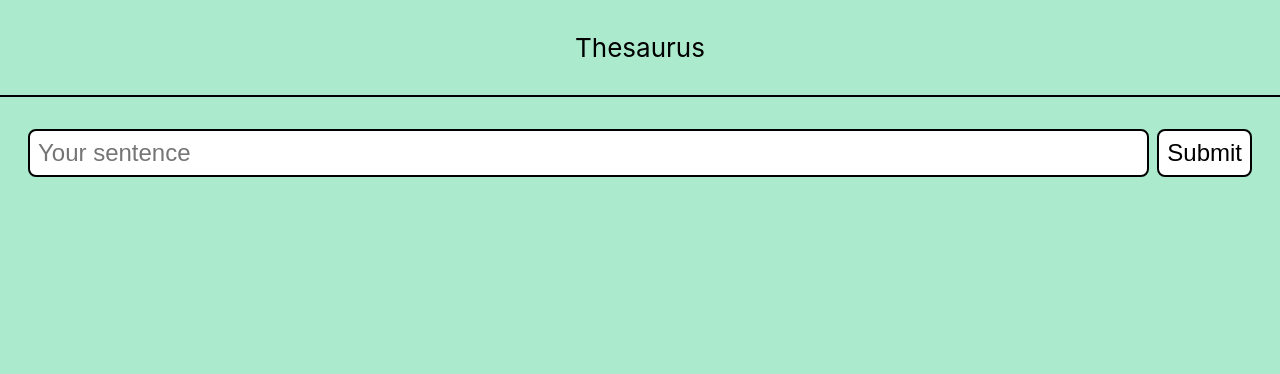
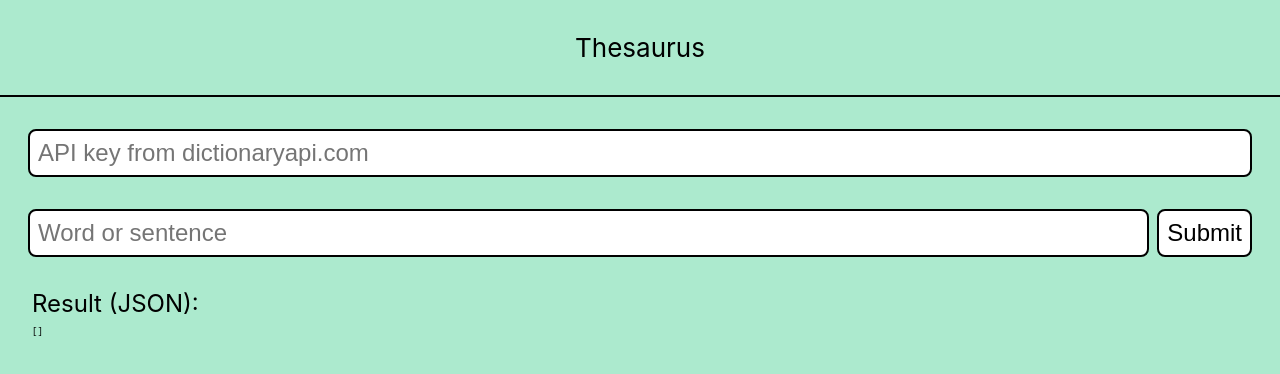
Before and after one commit to samwinslow/rand-thesaurus, a React (Create React App) app: page / in a window 1280 px wide. Shown: the top 374 px of the page. Built offline with nearby package versions, Linux system fonts and the light colour scheme.

Commit message:
working example that returns json

```diff
--- a/src/App.css
+++ b/src/App.css
@@ -27,8 +27,13 @@ html, body, .App {
 }
 
 form {
-  padding: 2rem 1.5rem;
+  margin: 2rem 1.5rem;
   display: flex;
+}
+
+pre {
+  font-size: 9px;
+  white-space: pre-wrap;
 }
 
 input {
--- a/src/App.js
+++ b/src/App.js
@@ -1,19 +1,55 @@
+import { useState } from 'react';
 import './App.css';
 
-function catchFormSubmit(event) {
-
+async function getThesaurusResponse(word, apiKey) {
+  const url = `https://www.dictionaryapi.com/api/v3/references/thesaurus/json/${word}?key=${apiKey}`;
+  const response = await fetch(url);
+  const json = await response.json();
+  return json;
 }
 
 function App() {
+
+  const [apiKey, setApiKey] = useState('');
+  const [sentence, setSentence] = useState('');
+  const [responseData, setResponseData] = useState([]);
+
+  async function catchFormSubmit(event) {
+    event.preventDefault();
+    const response = await getThesaurusResponse(sentence, apiKey);
+    setResponseData(response);
+  }
+
   return (
     <div className="App">
       <header className="App-header">
         Thesaurus
       </header>
+      <form onSubmit={(event) => event.preventDefault()}>
+        <input
+          type="text"
+          name="api_key"
+          value={apiKey}
+          onChange={(event) => setApiKey(event.target.value)}
+          placeholder="API key from dictionaryapi.com"
+        />
+      </form>
       <form onSubmit={catchFormSubmit}>
-        <input type="text" name="sentence" placeholder="Your sentence" />
+        <input
+          type="text"
+          name="sentence"
+          value={sentence}
+          onChange={(event) => setSentence(event.target.value)}
+          placeholder="Word or sentence"
+        />
         <input type="submit" />
       </form>
+      <div style={{ textAlign: 'left', padding: '0 2rem', fontSize: '150%' }}>
+        Result (JSON):
+        <pre>
+          {JSON.stringify(responseData, null, 2)}
+        </pre>
+      </div>
     </div>
   );
 }
```
Also changed, not shown: 1 other file (tests, documents, lock files or other folders).
